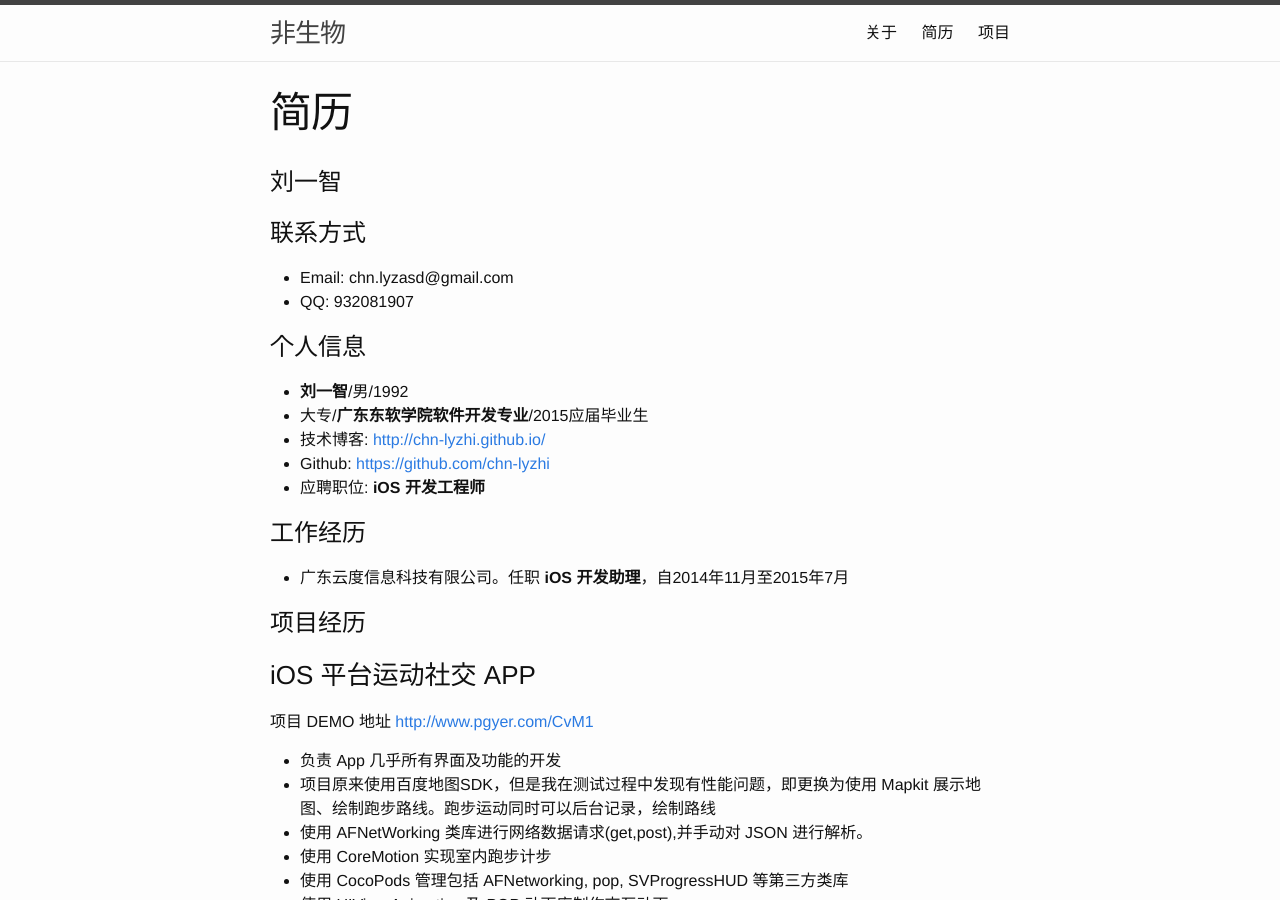
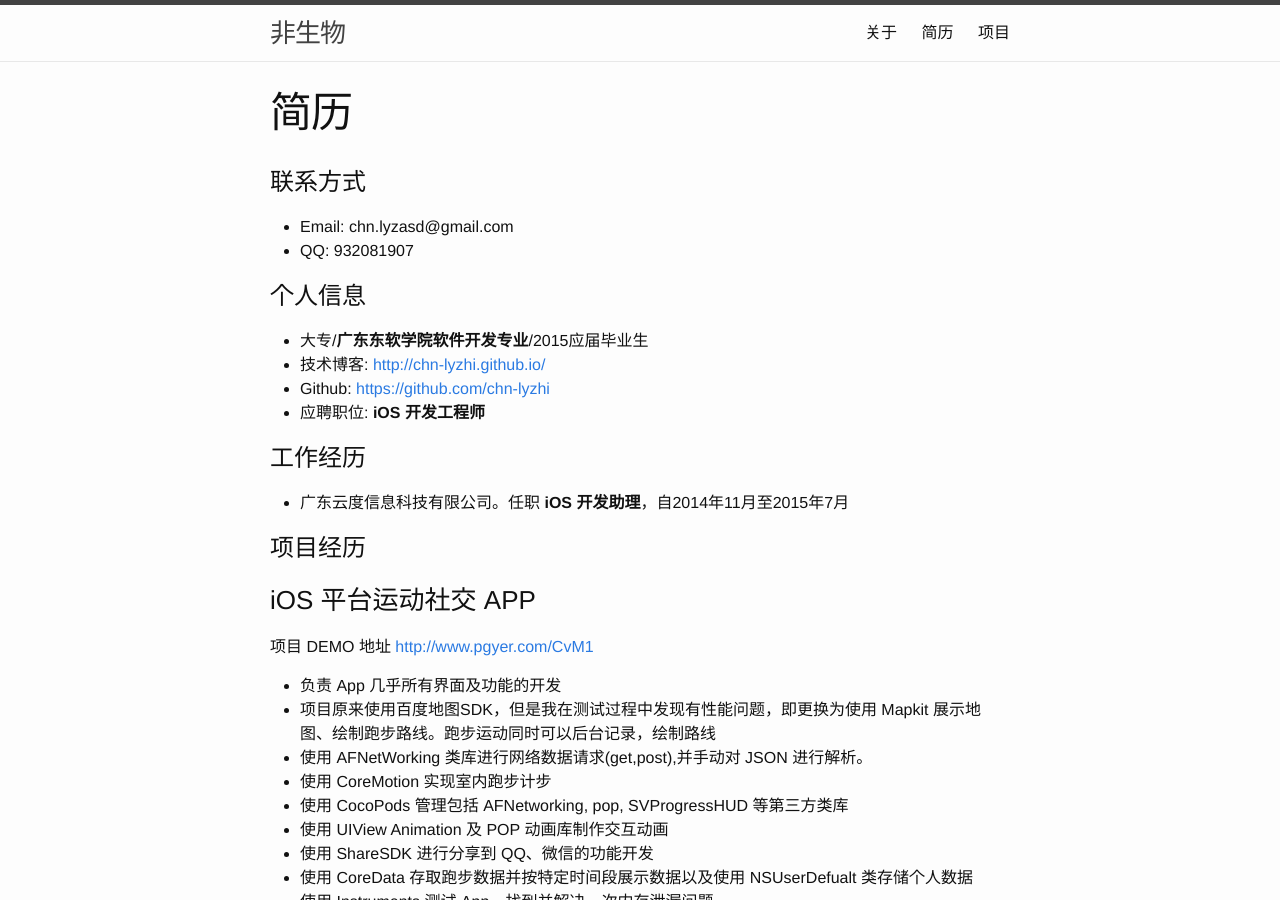
Before and after one commit to E13Lau/chn-lyzhi.github.io, a Jekyll site: the page built from 简历.md, in a window 1280 px wide and 900 px high. Built offline with Jekyll 4.4.1, drawn with Linux system fonts in a browser that asks for light colours; Markdown is read by kramdown in place of the engine named in the settings.

Commit message:
no message

```diff
--- a/简历.md
+++ b/简历.md
@@ -7,7 +7,7 @@
 tags: "个人"
 ---
 
-#刘一智
+<!--#刘一智-->
 
 #联系方式
 <!--- 手机: 13692589562-->
@@ -15,7 +15,7 @@
 - QQ: 932081907
 
 #个人信息
-- **刘一智**/男/1992
+<!--- **刘一智**/男/1992-->
 - 大专/**广东东软学院软件开发专业**/2015应届毕业生
 - 技术博客: <http://chn-lyzhi.github.io/>
 - Github: <https://github.com/chn-lyzhi>
```
